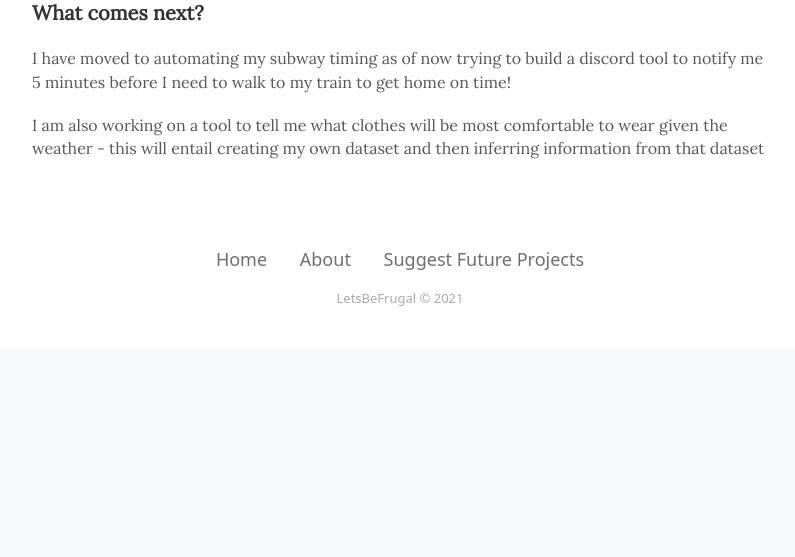
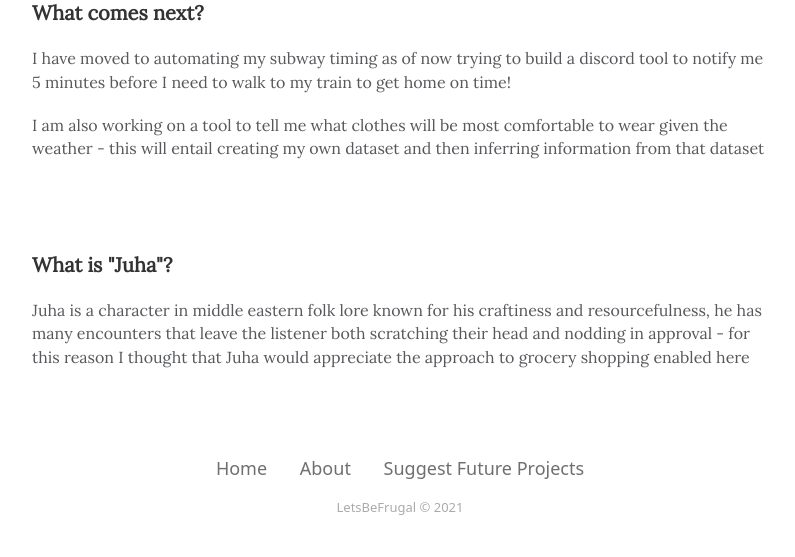
Before and after one commit to ws2516/WholeFoodsFrugality, a Flask app: page /About in a window 1280 px wide. Shown: the part 1198-1755 px from the top of the page, without its empty margins (240-1035 px from the left). Before the commit the page ends 1504 px from the top, so only its background shows below. Run offline with Flask 2, Linux system fonts and the light colour scheme; some libraries are stand-ins or nearby versions.

Commit message:
added Juha

```diff
--- a/templates/About.html
+++ b/templates/About.html
@@ -54,6 +54,10 @@
                      <h2>What comes next?</h2>
                      <p> I have moved to automating my subway timing as of now trying to build a discord tool to notify me 5 minutes before I need to walk to my train to get home on time!</p>
                      <p> I am also working on a tool to tell me what clothes will be most comfortable to wear given the weather - this will entail creating my own dataset and then inferring information from that dataset</p>
+                  	<br>
+                  	<br>
+                  	<h2>What is "Juha"?</h2>
+                  	<p> Juha is a character in middle eastern folk lore known for his craftiness and resourcefulness, he has many encounters that leave the listener both scratching their head and nodding in approval - for this reason I thought that Juha would appreciate the approach to grocery shopping enabled here<p>
                   </div>
                   <!-- End: Text -->
                </div>
```
